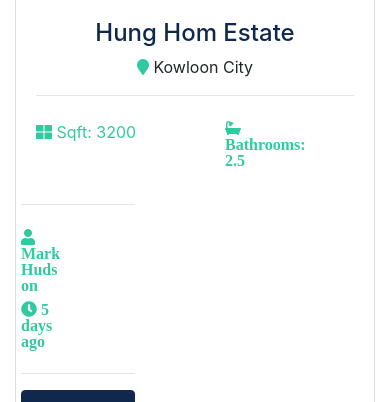
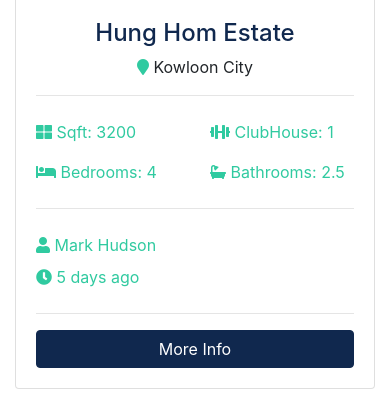
Before and after one commit to cslam002/erb6, a Django app: page / in a window 390 px wide. Shown: the part 1915-2317 px from the top of the page. Run offline with Django 5.2, Linux system fonts and the light colour scheme; some libraries are stand-ins or nearby versions.

Commit message:
access postgresql server & django debug tool
- correct home page layout
- enable django debug tool
- access postgresql server

```diff
--- a/bcre/urls.py
+++ b/bcre/urls.py
@@ -17,9 +17,10 @@ Including another URLconf
 """
 from django.contrib import admin
 from django.urls import path, include
+from debug_toolbar.toolbar import debug_toolbar_urls
 
 urlpatterns = [
     path('', include('pages.urls', namespace='pages')),
     path('listings/', include('listings.urls', namespace='listings')),
     path('admin/', admin.site.urls),
-]
+] + debug_toolbar_urls()
--- a/templates/pages/about.html
+++ b/templates/pages/about.html
@@ -76,8 +76,8 @@
         aperiam, unde aliquid at similique!
       </h4>
       <hr />
+      <a href="listings.html" class="btn btn-secondary text-white btn-lg"
 {% comment %}  {% endcomment %}
-      <a href="listings.html" class="btn btn-secondary text-white btn-lg"
         >View Our Featured Listings</a
       >
     </section>
--- a/templates/pages/index.html
+++ b/templates/pages/index.html
@@ -1,4 +1,5 @@
 {% extends "base.html" %} {% block content %}
+
     <!-- Showcase -->
     <section id="showcase">
       <div class="container text-center">
@@ -11,8 +12,7 @@
               tempore! Consectetur, id commodi!
             </p>
             <div class="search">
-{% comment %}  {% endcomment %}
-              <form action="search.html">
+              <form action="search.html" {% comment %}  {% endcomment %} >
                 <!-- Form Row 1 -->
                 <div class="form-row">
                   <div class="col-md-4 mb-3">
@@ -35,7 +35,7 @@
                     />
                   </div>
 
-             {% comment %}  {% endcomment %}     <div class="col-md-4 mb-3">
+                  <div class="col-md-4 mb-3">
                     <label class="sr-only">District</label>
                     <select name="district" class="form-control">
                       <option selected="true" disabled="disabled">
@@ -109,6 +109,7 @@
         </div>
       </div>
     </section>
+
     <!-- Listings -->
     <section id="listings" class="py-5">
       <div class="container">
@@ -119,8 +120,7 @@
             <div class="card listing-preview">
               <img
                 class="card-img-top"
-{% comment %}  {% endcomment %}
-                src="assets/img/homes/home-1.jpg"
+                src="assets/img/homes/home-1.jpg" {% comment %}  {% endcomment %}
                 alt=""
               />
               <div class="card-img-overlay">
@@ -136,7 +136,7 @@
                   <p>
                     <i class="fas fa-map-marker text-secondary"></i> Yau Tsim
                     Mong
-                  </p>{% comment %}  {% endcomment %}
+                  </p>
                 </div>
                 <hr />
                 <div class="row py-2 text-secondary">
@@ -144,7 +144,7 @@
                     <i class="fas fa-th-large"></i> Sqft: 2500
                   </div>
                   <div class="col-6">
-                    <i {% comment %}  {% endcomment %}class="fas fa-dumbbell"></i> ClubHouse: 2
+                    <i class="fas fa-dumbbell"></i> ClubHouse: 2
                   </div>
                 </div>
                 <div class="row py-2 text-secondary">
@@ -165,7 +165,7 @@
                   </div>
                 </div>
                 <hr />
-                <a href="listing.html" class="btn btn-primary btn-block"
+                <a href="listing.html" {% comment %}  {% endcomment %}  class="btn btn-primary btn-block"
                   >More Info</a
                 >
               </div>
@@ -177,8 +177,7 @@
             <div class="card listing-preview">
               <img
                 class="card-img-top"
-{% comment %}  {% endcomment %}
-                src="assets/img/homes/home-2.jpg"
+                src="assets/img/homes/home-2.jpg" {% comment %}  {% endcomment %}
                 alt=""
               />
               <div class="card-img-overlay">
@@ -202,11 +201,14 @@
                     <i class="fas fa-th-large"></i> Sqft: 3200
                   </div>
                   <div class="col-6">
-                    <i class="fas f
+                    <i class="fas fa-dumbbell"></i> ClubHouse: 1
+                  </div>
                 </div>
                 <div class="row py-2 text-secondary">
                   <div class="col-6">
-                    <i class="fas f">
+                    <i class="fas fa-bed"></i> Bedrooms: 4
+                  </div>
+                  <div class="col-6">
                     <i class="fas fa-bath"></i> Bathrooms: 2.5
                   </div>
                 </div>
@@ -222,8 +224,7 @@
                   </div>
                 </div>
                 <hr />
-{% comment %}  {% endcomment %}{% comment %}  {% endcomment %}
-                <a href="listing.html" class="btn btn-primary btn-block"
+                <a href="listing.html" {% comment %}  {% endcomment %}  class="btn btn-primary btn-block"
                   >More Info</a
                 >
               </div>
@@ -235,8 +236,7 @@
             <div class="card listing-preview">
               <img
                 class="card-img-top"
-{% comment %}  {% endcomment %}
-                src="assets/img/homes/home-3.jpg"
+                src="assets/img/homes/home-3.jpg" {% comment %}  {% endcomment %}
                 alt=""
               />
               <div class="card-img-overlay">
@@ -268,7 +268,7 @@
                     <i class="fas fa-bed"></i> Bedrooms: 4
                   </div>
                   <div class="col-6">
-                   <i class="fas fa-bath"></i> Bathrooms: 3
+                    <i class="fas fa-bath"></i> Bathrooms: 3
                   </div>
                 </div>
                 <hr />
@@ -281,9 +281,8 @@
                   </div>
                 </div>
                 <hr />
-{% comment %}  {% endcomment %}
-                <a href="listing.html" class="btn btn-primary btn-block"
-                 {% comment %}  {% endcomment %} >More Info</a
+                <a href="listing.html" {% comment %}  {% endcomment %} class="btn btn-primary btn-block"
+                  >More Info</a
                 >
               </div>
             </div>
@@ -291,12 +290,12 @@
         </div>
       </div>
     </section>
-    <!-- Servicing -->
+
     <section id="services" class="py-5 bg-secondary text-white">
       <div class="container">
         <div class="row text-center">
           <div class="col-md-4">
-            {% comment %}  {% endcomment %}<i class="fas fa-comment fa-4x mr-4"></i>
+            <i class="fas fa-comment fa-4x mr-4"></i>
             <hr />
             <h3>Consulting Services</h3>
             <p>
```
Also changed, not shown: bcre/settings.py (+13 -5 lines), templates/partials/_navbar.html (+4 -4 lines).
